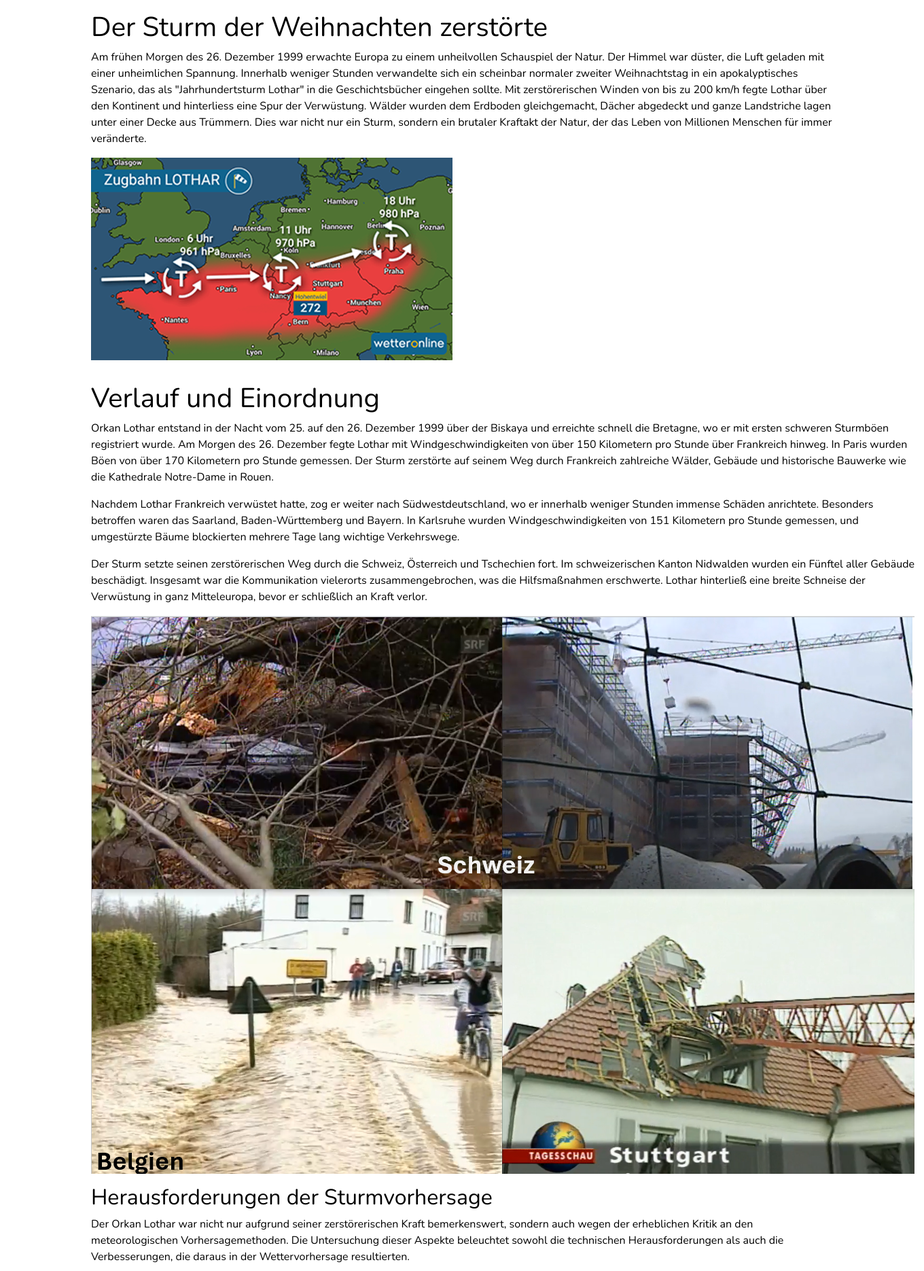
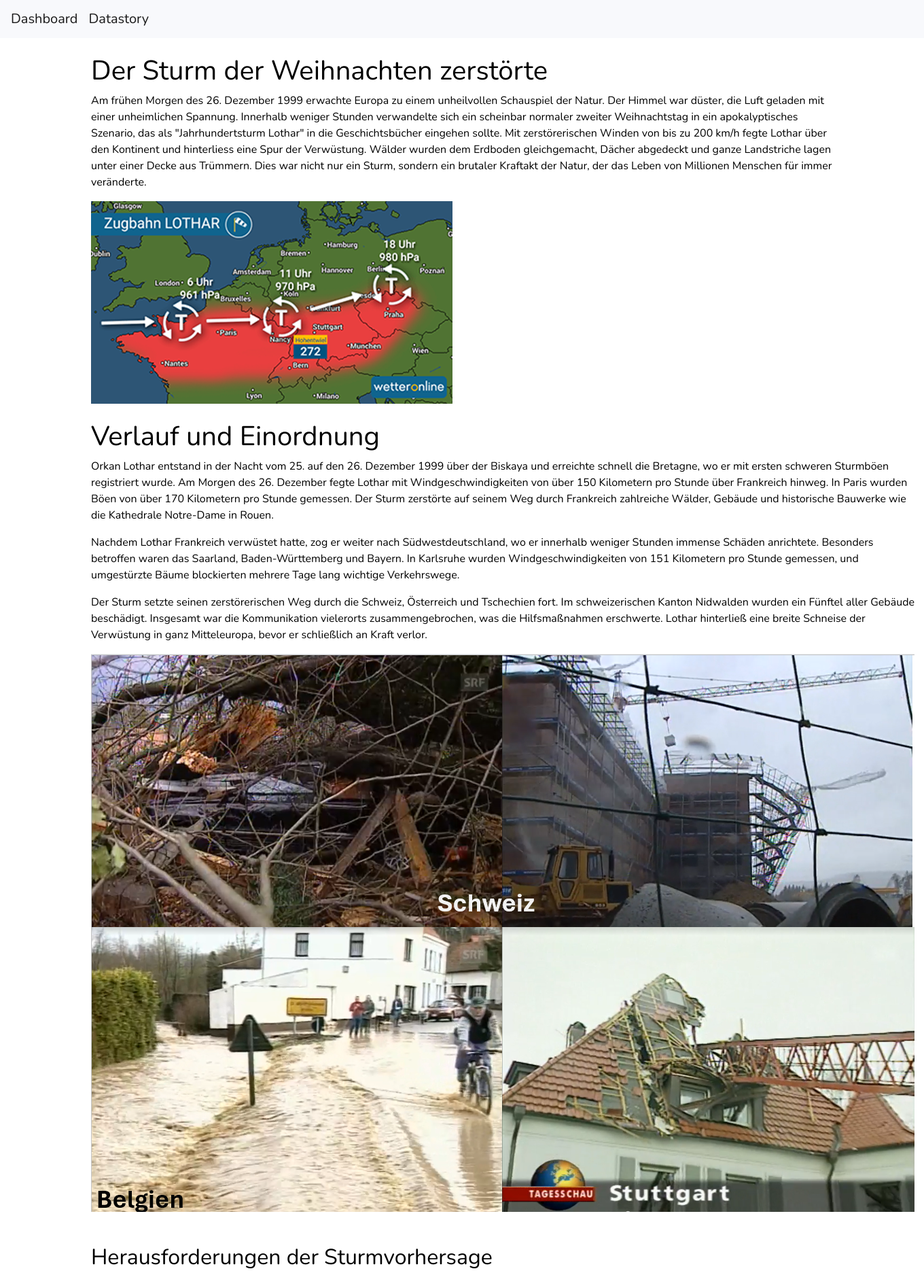
Before and after one commit to BR4GR/cdk1_2Da_django, a Django app: page /klimadaten/Datastory in a window 1360 px wide. Shown: the top 1870 px of the page at 68% size. Run offline with Django 4.2, Linux system fonts and the light colour scheme; some libraries are stand-ins or nearby versions.

Commit message:
add topbar

```diff
--- a/templates/base.html
+++ b/templates/base.html
@@ -41,15 +41,15 @@
         <div id="content">
 
             <!-- Topbar -->
-            {#            {% include 'partials/_topbar.html' %}#}
+            {% include 'partials/_topbar.html' %}
             <!-- End of Topbar -->
 
             <!-- Begin Page Content -->
             <div class="container-fluid">
 
                 <!-- Page Heading -->
-                <div class="d-sm-flex align-items-center justify-content-between mb-4">
-                    <h1 class=" mb-0 text-gray-800">Klimadaten Challenge</h1>
+                <div class="d-sm-flex align-items-center justify-content-center mb-4">
+                    <h1 class=" mb-0 text-gray-800">Sturm Dashboard</h1>
                 </div>
                 <div class="row">
                     {% block content %}
--- a/templates/klimadaten/Datastory.html
+++ b/templates/klimadaten/Datastory.html
@@ -51,10 +51,14 @@
         .
     </style>
 </head>
-<body>
+
+<body id="page-top">
+<!-- Topbar -->
+{% include 'partials/_topbar.html' %}
+<!-- End of Topbar -->
 <div class="container">
     <div class="center-coloumn">
-        <p></p>
+        <br>
         <h1>Der Sturm der Weihnachten zerstörte</h1>
         <p>Am frühen Morgen des 26. Dezember 1999 erwachte Europa zu einem unheilvollen Schauspiel der Natur. Der Himmel
             war düster, die Luft geladen mit einer unheimlichen Spannung. Innerhalb weniger Stunden verwandelte sich ein
@@ -68,14 +72,12 @@
                 <img src="{% static 'img/Bild001.png' %}" alt="an image">
             </div>
         </div>
-        <p></p>
-        <p></p>
     </div>
 </div>
+<br>
+
 <div class="container">
     <div class="center-coloumn">
-        <p></p>
-        <p></p>
         <h1>Verlauf und Einordnung</h1>
         <p>Orkan Lothar entstand in der Nacht vom 25. auf den 26. Dezember 1999 über der Biskaya und erreichte schnell
             die Bretagne, wo er mit ersten schweren Sturmböen registriert wurde. Am Morgen des 26. Dezember fegte Lothar
@@ -101,8 +103,8 @@
         </div>
     </div>
 </div>
-<p></p>
-<p></p>
+<br>
+<br>
 <div class="container">
     <div class=center-coloumn">
         <h2> Herausforderungen der Sturmvorhersage</h2>
@@ -281,7 +281,7 @@
 </div>
 <div class="container">
     <div class="left-column">
-        <p></p>
+        <br>
         <h2>Ökologische Auswirkungen</h2>
         <p>Ökologisch betrachtet führte der massive Verlust von Waldflächen zu einer Veränderung der Biodiversität und
             der Ökosystemdienstleistungen. In vielen Gebieten veränderte sich die Flora und Fauna, da neue Arten in die
@@ -296,7 +296,7 @@
         <p>Diese Karte zeigt auf, welche Gebiete in der Schweiz betroffen waren von langfristigen Waldschäden.</p>
     </div>
     <div class="right-column">
-        <p></p>
+        <br>
         <h2>Kulturelle und pädagogische Nachwirkungen</h2>
         <p>In einigen Regionen führte der Sturm zur Errichtung von Mahnmalen und zur Einrichtung von Bildungspfaden, wie
             dem Lotharpfad im Schwarzwald, die Besuchern die Kräfte der Natur und die Resilienz der Wälder näherbringen
@@ -311,16 +311,12 @@
         </div>
     </div>
 </div>
-<p></p>
-</body>
-<body>
+<br>
 <div class="container">
     <div class="center-coloumn">
         <h1>Lehren aus dem Jahrhundertsturm Lothar</h1>
     </div>
 </div>
-</body>
-<body>
 <div class="container">
     <div class="left-column">
         <h2>Kritik an den meteorologischen Diensten</h2>
--- a/templates/klimadaten/map_stations.html
+++ b/templates/klimadaten/map_stations.html
@@ -3,8 +3,8 @@
 
 {% block content %}
 
-    <div class="{% plotly_class name='StationsMap' %} " style=" width: 100%; min-height: 600px;">
-        {% plotly_app name='StationsMap' ratio=1  %}
+    <div class="{% plotly_class name='StationsMap' %} " style=" width: 100%; min-height: 1000px;">
+        {% plotly_app name='StationsMap' ratio=1 %}
     </div>
 
 {% endblock content %}
--- /dev/null
+++ b/templates/partials/_topbar.html
@@ -0,0 +1,5 @@
+<!-- topbar.html -->
+<nav class="navbar navbar-expand-lg navbar-light bg-light">
+    <a class="navbar-brand" href="{% url 'map_stations' %}">Dashboard</a>
+    <a class="navbar-brand" href="{% url 'datastory' %}">Datastory</a>
+</nav>
```
Also changed, not shown: other parts of templates/klimadaten/Datastory.html (+22 -22 lines).
